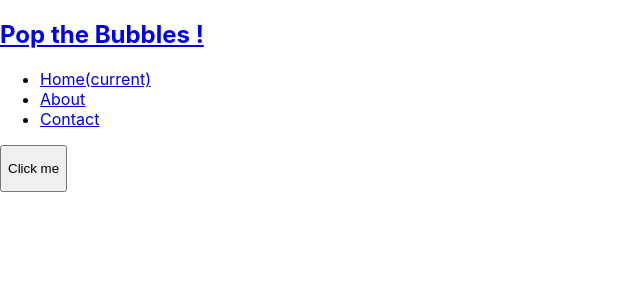
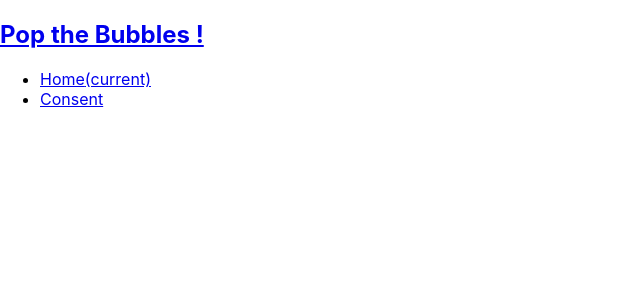
Before and after one commit to Nightwarri0R/Fitts-Law-with-React, a React (Create React App) app in the folder Frontend/game/: page / in a window 1280 px wide. Shown: the top 300 px of the page, without its empty margins (0-640 px from the left). Built offline with nearby package versions, Linux system fonts and the light colour scheme.

Commit message:
Working on the interface and the logic of the navigation

```diff
--- a/Frontend/game/src/App.js
+++ b/Frontend/game/src/App.js
@@ -2,8 +2,6 @@ import { BrowserRouter as Router, Route, Switch, Link } from "react-router-dom";
 import Consent from './components/Consent';
 import Interface from './components/Interface';
 import React from "react";
-
-
 
 
 function App() {
@@ -12,23 +10,25 @@ function App() {
       <div className="menu_container">
 
         <Router>
-          <Interface/>
+
+
           <Switch>
-          <Link to="/about"><Consent/></Link>
-          <Route path="/" exact component={() => <Consent/>} />
+            <Route path="/about">
+
+            </Route>
+            <Route path="/components/Consent'">
+              <Consent/>
+            </Route>
+            <Route path="/">
+              <Interface/>
+            </Route>
           </Switch>
+
         </Router>
 
+      </div>
+    </div>
+      );
+      }
 
-        </div>
-
-
-      </div>
-
-    //</div>
-
-
-  );
-}
-
-export default App;
+      export default App;
--- a/Frontend/game/src/components/Consent.jsx
+++ b/Frontend/game/src/components/Consent.jsx
@@ -8,7 +8,7 @@ const Consent = () => {
     <div>
       <h1>Consent Form</h1>
       <p>
-
+        Helloo there this is test 1
       </p>
     </div>
   )
@@ -20,7 +20,7 @@ const Consent = () => {
  const Consent1 = () => {
   return (
     <div>
-      <Link to ="./Consent" >
+      <Link to ={Consent} >
         <button >
           <p>Click me</p>
         </button>
@@ -32,7 +32,7 @@ const Consent = () => {
 
 
 
-export default Consent1;
+export default Consent;
 
 // import React, { useState } from "react";
 // import { Document, Page } from "react-pdf";
--- a/Frontend/game/src/components/Interface.jsx
+++ b/Frontend/game/src/components/Interface.jsx
@@ -1,5 +1,6 @@
 import React from "react";
 import { Link, withRouter } from "react-router-dom";
+import Consent from './Consent';
 
 function Navigation(props) {
   return (
@@ -23,20 +24,11 @@ function Navigation(props) {
               </li>
               <li
                 class={`nav-item  ${
-                  props.location.pathname === "/about" ? "active" : ""
+                  props.location.pathname === "/Consent" ? "active" : ""
                 }`}
               >
-                <Link class="nav-link" to="/about">
-                  About
-                </Link>
-              </li>
-              <li
-                class={`nav-item  ${
-                  props.location.pathname === "/contact" ? "active" : ""
-                }`}
-              >
-                <Link class="nav-link" to="/contact">
-                  Contact
+                <Link class="nav-link" to="/Consent">
+                  Consent
                 </Link>
               </li>
             </ul>
```
